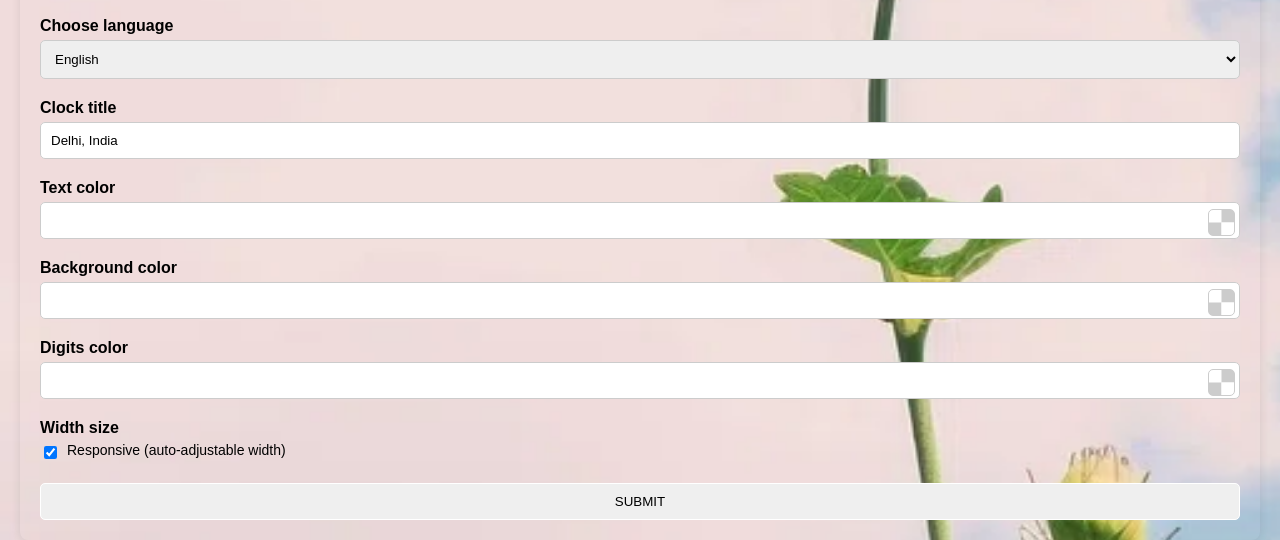
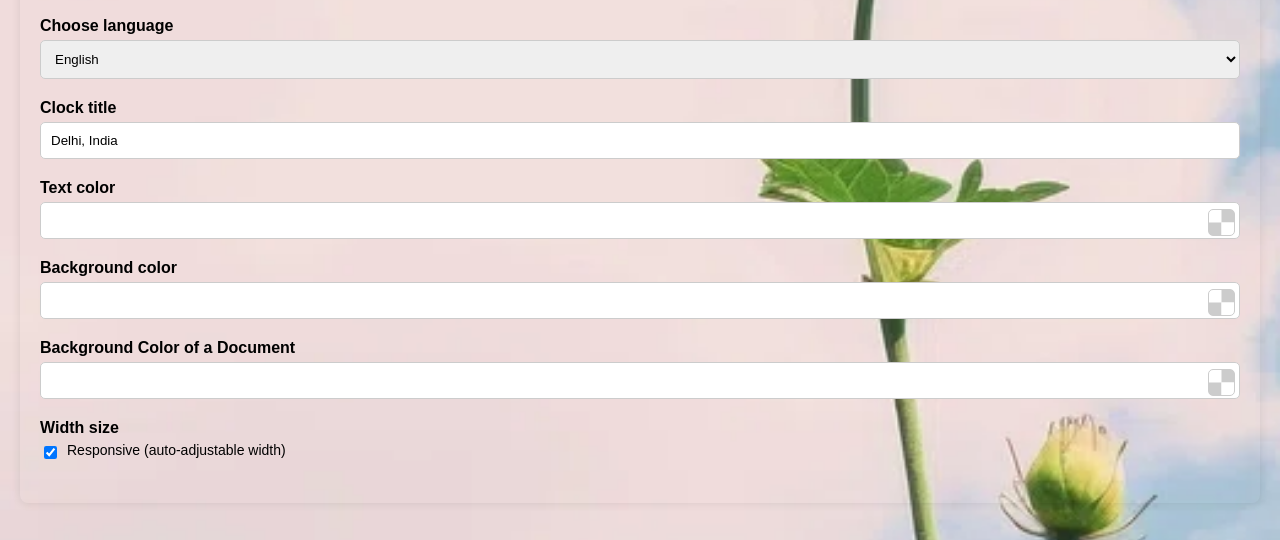
Before and after one commit to suhani3051rawat-cloud/Digital_clock, a plain HTML site: page index.html in a window 1280 px wide. Shown: the part 1099-1639 px from the top of the page. Drawn offline with Linux system fonts and the light colour scheme; grey boxes are pictures that could not be loaded.

Commit message:
Update index.html

```diff
--- a/index.html
+++ b/index.html
@@ -85,8 +85,8 @@
 <div class="color-box"></div>
 </div>
 <div class="form-group">
-<label for="digits-color">Digits color</label>
-<input type="text" id="digits-color">
+<label for="bgofdoc">Background Color of a Document</label>
+<input type="text" id="bgofdoc">
 <div class="color-box"></div>
 </div>
 <div class="form-group">
@@ -96,7 +96,6 @@
 <label for="responsive">Responsive (auto-adjustable width)</label>
 </div>
 </div>
-<button id="submit">SUBMIT</button>
 </form>
 </div>
 </div>
```
